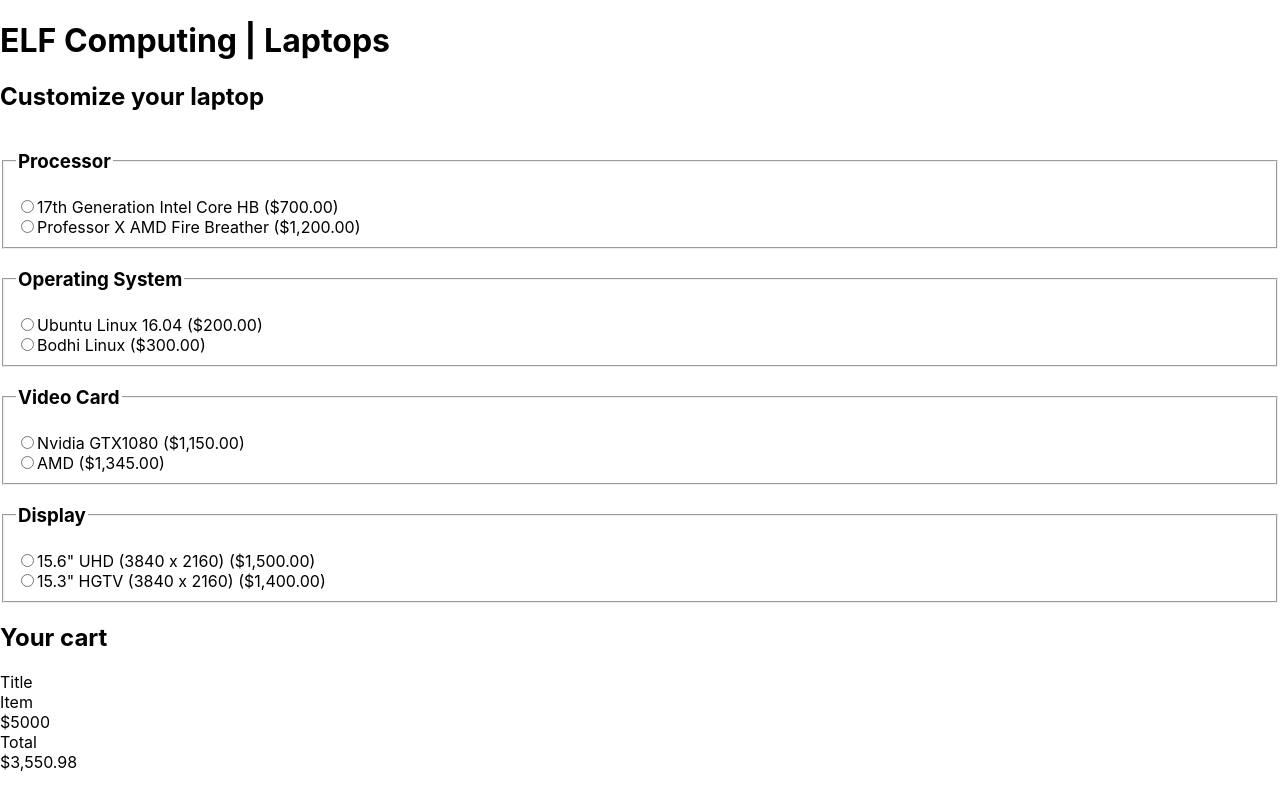
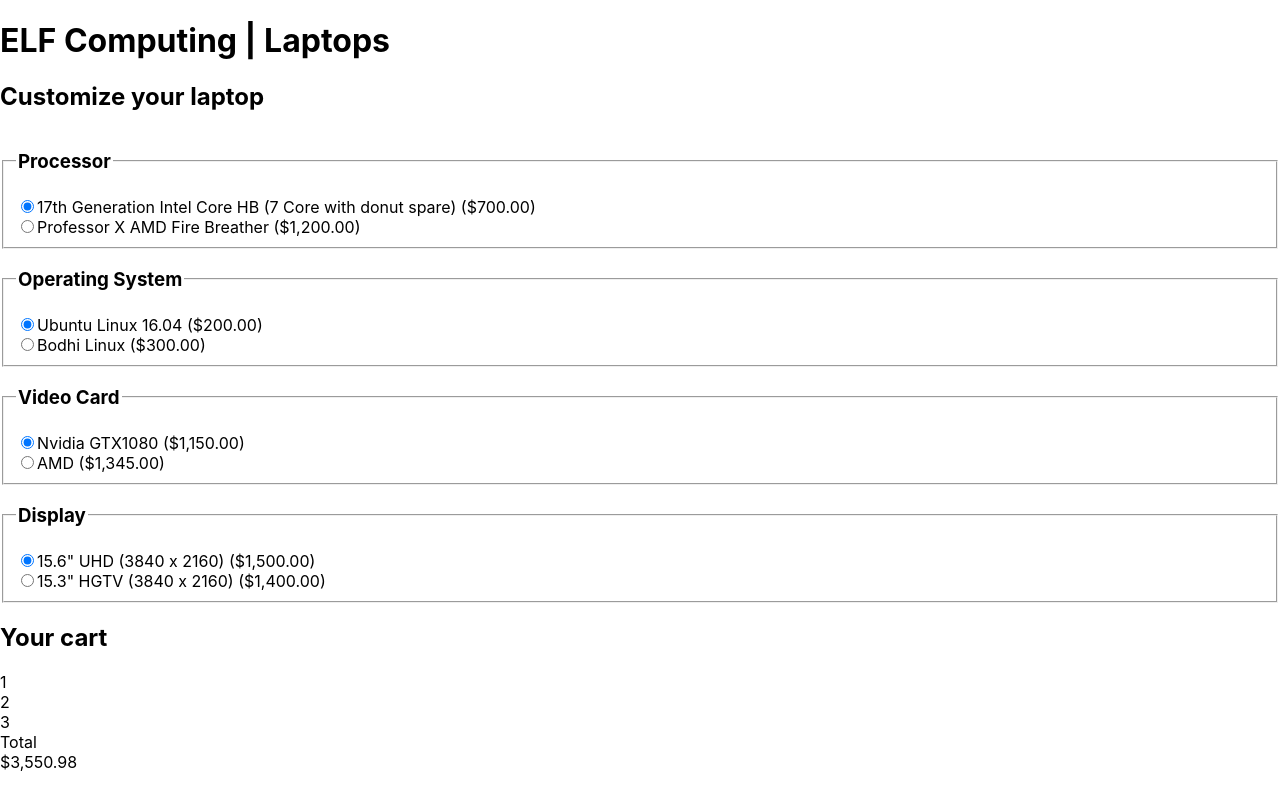
Before and after one commit to mujp13/react-laptop_customizer, a React (Create React App) app: page / in a window 1280 px wide. Shown: the top 810 px of the page. Built offline with nearby package versions, Linux system fonts and the light colour scheme.

Commit message:
another commit

```diff
--- a/src/App.js
+++ b/src/App.js
@@ -13,7 +13,7 @@
   state = {
     itemOptions: {
       Processor: {
-        1: { name: "17th Generation Intel Core HB", cost: 700 },
+        1: { name: "17th Generation Intel Core HB (7 Core with donut spare)", cost: 700 },
         2: { name: "Professor X AMD Fire Breather", cost: 1200 }
       },
       "Operating System": {
@@ -27,6 +27,7 @@
       Display: {
         1: { name: '15.6" UHD (3840 x 2160)', cost: 1500 },
         2: { name: '15.3" HGTV (3840 x 2160)', cost: 1400 }
+
       }
     },
     selected: {
@@ -35,15 +36,17 @@
         cost: 700
       },
       "Operating System": { name: "Ubuntu Linux 16.04", cost: 200 },
-      "Video Card": { name: "Toyota Corolla 1.5v", cost: 1150.98 },
+      "Video Card": { name: "Nvidia GTX1080", cost: 1150.98 },
       Display: {
-        name: '15.6" UHD (3840 x 2160) 60Hz Bright Lights and Knobs',
+        name: '15.6" UHD (3840 x 2160)',
         cost: 1500
       }
     }
   };
 
   updateFeature = (feature, newValue) => {
+    console.log(feature)
+    console.log(newValue)
     // Toggle between laptop parts
     const selected = Object.assign({}, this.state.selected);
     selected[feature] = newValue;
@@ -65,9 +68,11 @@
         <main>
           <FeatureContainer
             itemOptions={this.state.itemOptions}
-            filterOption={this.state.updateFeature}
+            selectedOptions={this.state.selected}
+            updateFeature={this.updateFeature}
           />
           <SummaryContainer
+            selectedOptions={this.state.selected}
             updateFeature={this.updateFeature}
           />
           <div className="summary__total">
--- a/src/FeatureContainer/FeatureContainer.js
+++ b/src/FeatureContainer/FeatureContainer.js
@@ -16,6 +16,8 @@
               key={itemOptions.name}
               fieldTitle={fieldTitles[index]}
               item={item}
+              selectedOption={this.props.selectedOptions[fieldTitles[index]]}
+              updateFeature={this.props.updateFeature}
             />
           ))}
       </form>
--- a/src/FeatureItems/FeatureItems.js
+++ b/src/FeatureItems/FeatureItems.js
@@ -23,8 +23,8 @@
               id={item.name}
               className="feature__option"
               name={fieldTitle}
-              /*checked={item.name === this.state.selected[feature].name}*/
-              /*onChange={e => this.updateFeature(feature, item)}*/
+              checked={item.name === this.props.selectedOption.name}
+              onChange={e => this.props.updateFeature(fieldTitle, item)}
             />
             <label htmlFor={item.name} className="feature__label">
               {item.name} ({USCurrencyFormat.format(item.cost)})
--- a/src/SummaryContainer/SummaryContainer.js
+++ b/src/SummaryContainer/SummaryContainer.js
@@ -3,10 +3,13 @@
 
 class SummaryContainer extends React.Component {
   render() {
+
     return (
       <section className="main__summary">
         <h2>Your cart</h2>
-          <SummaryItems />
+          <SummaryItems
+            selectedOptions={this.props.selectedOptions}
+          />
       </section>
     )
   }
--- a/src/SummaryItems/SummaryItems.js
+++ b/src/SummaryItems/SummaryItems.js
@@ -1,4 +1,9 @@
 import React from 'react';
+
+const USCurrencyFormat = new Intl.NumberFormat("en-US", {
+  style: "currency",
+  currency: "USD"
+});
 
 
 
@@ -6,10 +11,10 @@
   render() {
     return (
       <div className="summary__option" /*key={featureHash}*/>
-        <div className="summary__option__label">Title </div>
-        <div className="summary__option__value">Item</div>
+        <div className="summary__option__label">1</div>
+        <div className="summary__option__value">2</div>
         <div className="summary__option__cost">
-          $5000
+          3
         </div>
       </div>
     )
```
